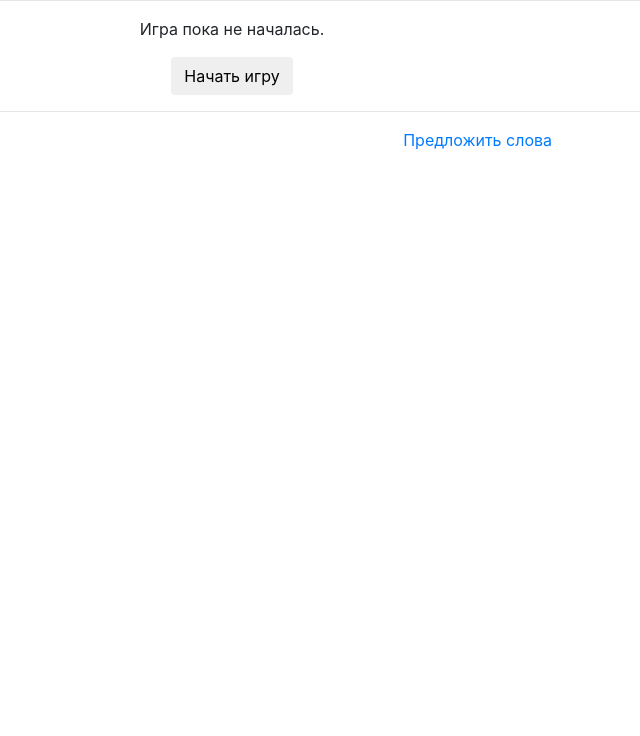
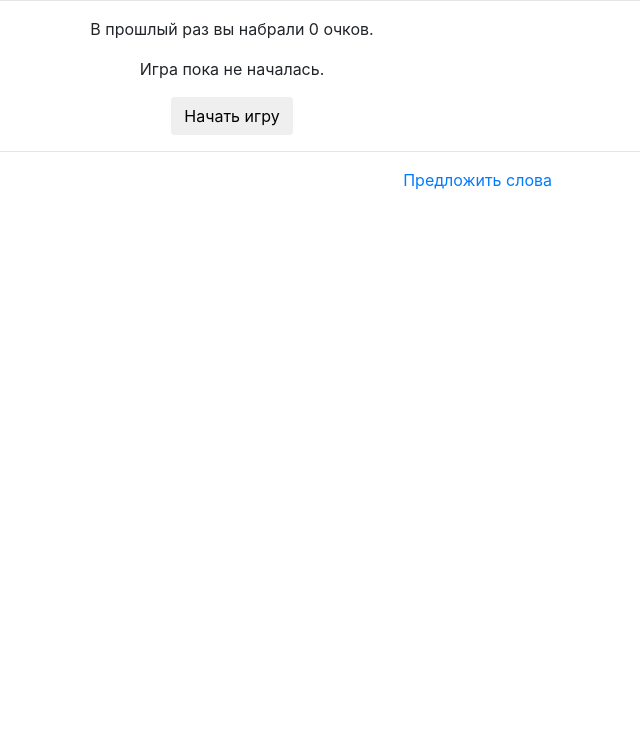
Before and after one commit to sooobus/playhat, a plain HTML site: page app/templates/index.html in a window 1280 px wide. Shown: the part 64-800 px from the top of the page, without its empty margins (408-1048 px from the left). Drawn offline with nearby package versions, Linux system fonts and the light colour scheme.

Commit message:
Close #10. Add points counter

```diff
--- a/app/templates/index.html
+++ b/app/templates/index.html
@@ -38,6 +38,7 @@
       </div>
     </div>
   <div v-if="gameStarted == false">
+    <p> В прошлый раз вы набрали {{wordCounter}} очков. </p>
     <p> Игра пока не началась. </p>
     <button class="btn" @click="startGame">Начать игру</button>
   </div>
```
